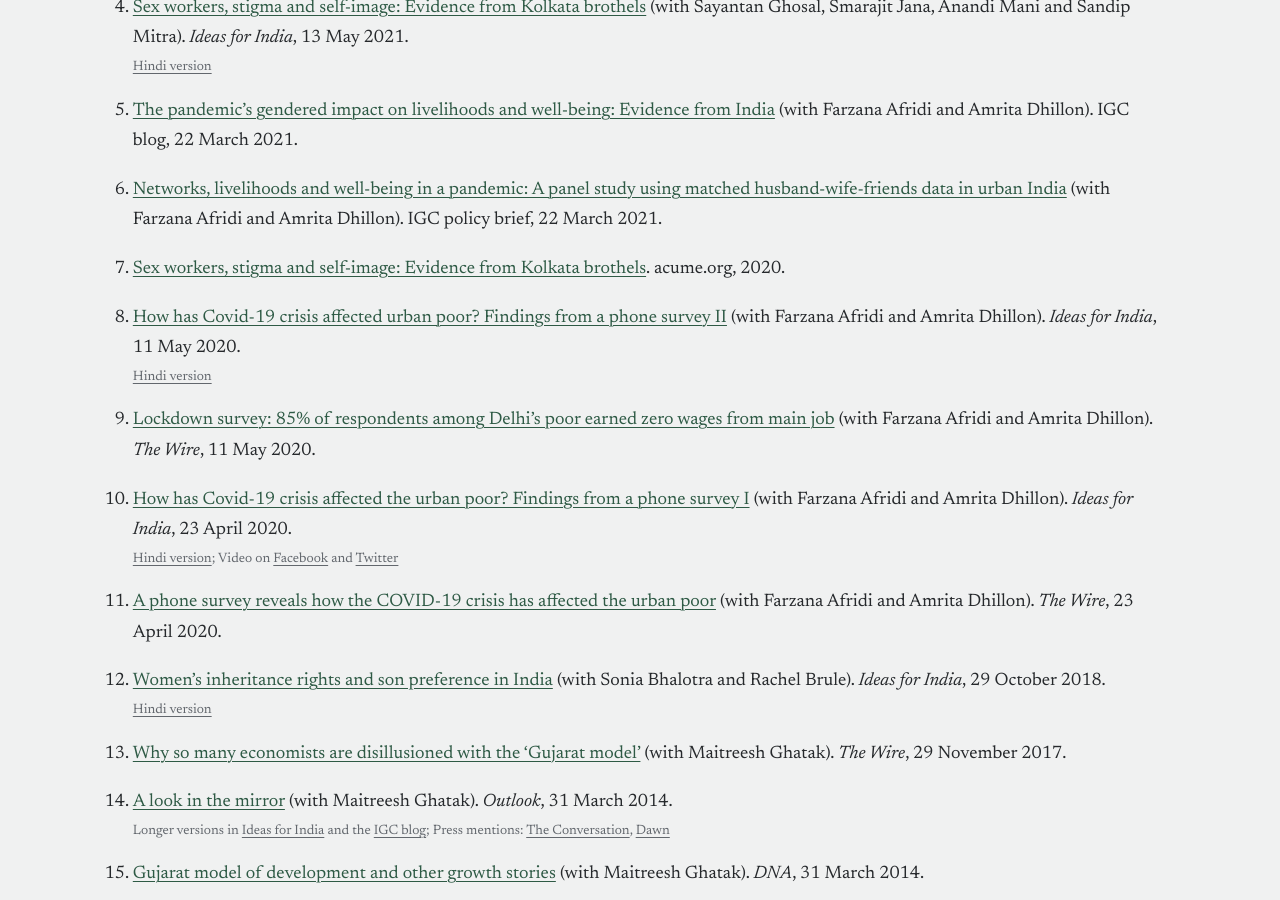
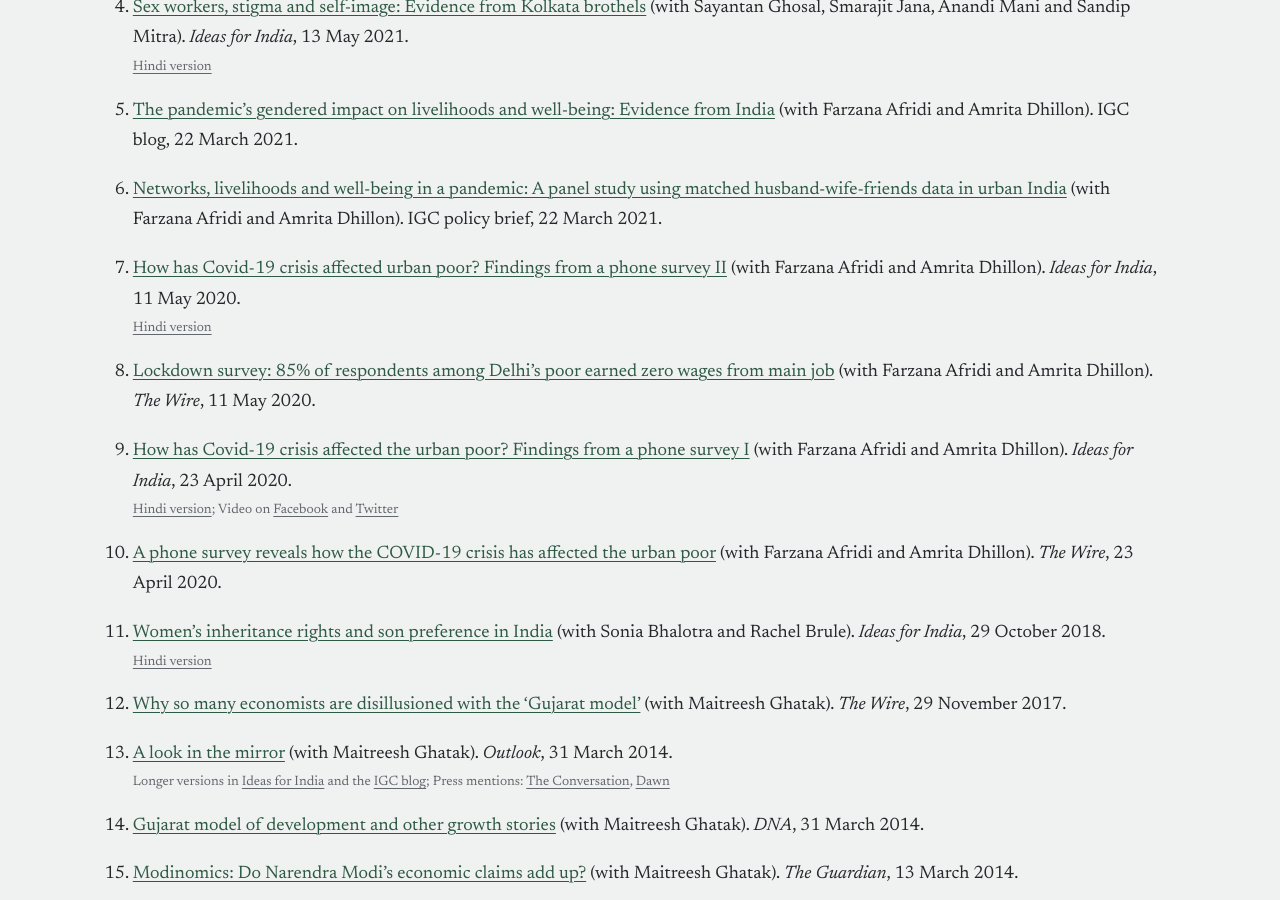
Before and after one commit to sanchariroym/sanchariroym.github.io, a Jekyll site: the page built from media-and-policy-writing.md, in a window 1280 px wide and 900 px high, scrolled down 415 px. Built offline with Jekyll 4.4.1, drawn with Linux system fonts in a browser that asks for light colours.

Commit message:
Host ReStat sex workers paper; drop acume.org from media page
Co-Authored-By: Claude Opus 5.5 <noreply@anthropic.com>
Claude-Session: https://claude.ai/code/session_01BVddaAtzbXtbz8eDZN5RwJ

```diff
--- a/media-and-policy-writing.md
+++ b/media-and-policy-writing.md
@@ -19,28 +19,26 @@ description: Articles, blogs and policy briefs by Sanchari Roy in The Guardian,
 
 6. [Networks, livelihoods and well-being in a pandemic: A panel study using matched husband-wife-friends data in urban India](https://www.theigc.org/project/networks-livelihoods-and-well-being-in-a-pandemic-a-panel-study-using-matched-husband-wife-friends-data-in-urban-india/#outputs) (with Farzana Afridi and Amrita Dhillon). IGC policy brief, 22 March 2021.
 
-7. [Sex workers, stigma and self-image: Evidence from Kolkata brothels](https://www.acume.org/research/sex-workers-stigma-and-self-image-evidence-from-kolkata-brothels/). acume.org, 2020.
-
-8. [How has Covid-19 crisis affected urban poor? Findings from a phone survey II](https://www.ideasforindia.in/topics/poverty-inequality/how-has-covid-19-crisis-affected-urban-poor-findings-from-a-phone-survey-ii.html) (with Farzana Afridi and Amrita Dhillon). *Ideas for India*, 11 May 2020.
+7. [How has Covid-19 crisis affected urban poor? Findings from a phone survey II](https://www.ideasforindia.in/topics/poverty-inequality/how-has-covid-19-crisis-affected-urban-poor-findings-from-a-phone-survey-ii.html) (with Farzana Afridi and Amrita Dhillon). *Ideas for India*, 11 May 2020.
    - [Hindi version](https://www.ideasforindia.in/topics/poverty-inequality/how-has-covid-19-crisis-affected-urban-poor-findings-from-a-phone-survey-ii-hindil.html)
 
-9. [Lockdown survey: 85% of respondents among Delhi's poor earned zero wages from main job](https://thewire.in/rights/urban-poor-lockdown-phone-survey) (with Farzana Afridi and Amrita Dhillon). *The Wire*, 11 May 2020.
+8. [Lockdown survey: 85% of respondents among Delhi's poor earned zero wages from main job](https://thewire.in/rights/urban-poor-lockdown-phone-survey) (with Farzana Afridi and Amrita Dhillon). *The Wire*, 11 May 2020.
 
-10. [How has Covid-19 crisis affected the urban poor? Findings from a phone survey I](https://www.ideasforindia.in/topics/poverty-inequality/how-has-the-covid-19-crisis-affected-the-urban-poor-findings-from-a-phone-survey.html) (with Farzana Afridi and Amrita Dhillon). *Ideas for India*, 23 April 2020.
-    - [Hindi version](https://www.ideasforindia.in/topics/poverty-inequality/how-has-covid-19-crisis-affected-urban-poor-findings-from-a-phone-survey-hindi.html); Video on [Facebook](https://www.facebook.com/IdeasforIndiaI4I/videos/834391957067588/) and [Twitter](https://twitter.com/Ideas4India/status/1259801172992376833)
+9. [How has Covid-19 crisis affected the urban poor? Findings from a phone survey I](https://www.ideasforindia.in/topics/poverty-inequality/how-has-the-covid-19-crisis-affected-the-urban-poor-findings-from-a-phone-survey.html) (with Farzana Afridi and Amrita Dhillon). *Ideas for India*, 23 April 2020.
+   - [Hindi version](https://www.ideasforindia.in/topics/poverty-inequality/how-has-covid-19-crisis-affected-urban-poor-findings-from-a-phone-survey-hindi.html); Video on [Facebook](https://www.facebook.com/IdeasforIndiaI4I/videos/834391957067588/) and [Twitter](https://twitter.com/Ideas4India/status/1259801172992376833)
 
-11. [A phone survey reveals how the COVID-19 crisis has affected the urban poor](https://thewire.in/rights/how-has-covid-19-crisis-affected-the-urban-poor) (with Farzana Afridi and Amrita Dhillon). *The Wire*, 23 April 2020.
+10. [A phone survey reveals how the COVID-19 crisis has affected the urban poor](https://thewire.in/rights/how-has-covid-19-crisis-affected-the-urban-poor) (with Farzana Afridi and Amrita Dhillon). *The Wire*, 23 April 2020.
 
-12. [Women's inheritance rights and son preference in India](https://www.ideasforindia.in/topics/social-identity/women-s-inheritance-rights-and-son-preference-in-india.html) (with Sonia Bhalotra and Rachel Brule). *Ideas for India*, 29 October 2018.
+11. [Women's inheritance rights and son preference in India](https://www.ideasforindia.in/topics/social-identity/women-s-inheritance-rights-and-son-preference-in-india.html) (with Sonia Bhalotra and Rachel Brule). *Ideas for India*, 29 October 2018.
     - [Hindi version](https://www.ideasforindia.in/topics/social-identity/women-s-inheritance-rights-and-son-preference-in-india-hindi.html)
 
-13. [Why so many economists are disillusioned with the 'Gujarat model'](https://thewire.in/200492/narendra-modi-gujarat-model-economists/) (with Maitreesh Ghatak). *The Wire*, 29 November 2017.
+12. [Why so many economists are disillusioned with the 'Gujarat model'](https://thewire.in/200492/narendra-modi-gujarat-model-economists/) (with Maitreesh Ghatak). *The Wire*, 29 November 2017.
 
-14. [A look in the mirror](https://www.outlookindia.com/magazine/story/a-look-in-the-mirror/289889) (with Maitreesh Ghatak). *Outlook*, 31 March 2014.
+13. [A look in the mirror](https://www.outlookindia.com/magazine/story/a-look-in-the-mirror/289889) (with Maitreesh Ghatak). *Outlook*, 31 March 2014.
     - Longer versions in [Ideas for India](https://www.ideasforindia.in/topics/governance/mirror-mirror-on-the-wall-which-is-the-most-dynamic-state-of-them-all.html) and the [IGC blog](https://www.theigc.org/blog/mirror-mirror-on-the-wall-which-is-the-most-dynamic-state-of-them-all/); Press mentions: [The Conversation](https://theconversation.com/modis-reputation-for-governance-miracles-is-built-on-shaky-ground-25722), [Dawn](https://www.dawn.com/news/1218945)
 
-15. [Gujarat model of development and other growth stories](https://www.dnaindia.com/analysis/column-gujarat-model-of-development-and-other-growth-stories-1973622) (with Maitreesh Ghatak). *DNA*, 31 March 2014.
+14. [Gujarat model of development and other growth stories](https://www.dnaindia.com/analysis/column-gujarat-model-of-development-and-other-growth-stories-1973622) (with Maitreesh Ghatak). *DNA*, 31 March 2014.
 
-16. [Modinomics: Do Narendra Modi's economic claims add up?](https://www.theguardian.com/commentisfree/2014/mar/13/modinomics-narendra-modi-india-bjp) (with Maitreesh Ghatak). *The Guardian*, 13 March 2014.
+15. [Modinomics: Do Narendra Modi's economic claims add up?](https://www.theguardian.com/commentisfree/2014/mar/13/modinomics-narendra-modi-india-bjp) (with Maitreesh Ghatak). *The Guardian*, 13 March 2014.
 
-17. [Culture clash or culture club? The identity and attitudes of immigrants in Britain](https://cep.lse.ac.uk/pubs/download/cp224.pdf). *CentrePiece*, Summer 2007.
+16. [Culture clash or culture club? The identity and attitudes of immigrants in Britain](https://cep.lse.ac.uk/pubs/download/cp224.pdf). *CentrePiece*, Summer 2007.
```
Also changed, not shown: research.md (+1 -1 lines), 1 other file.
